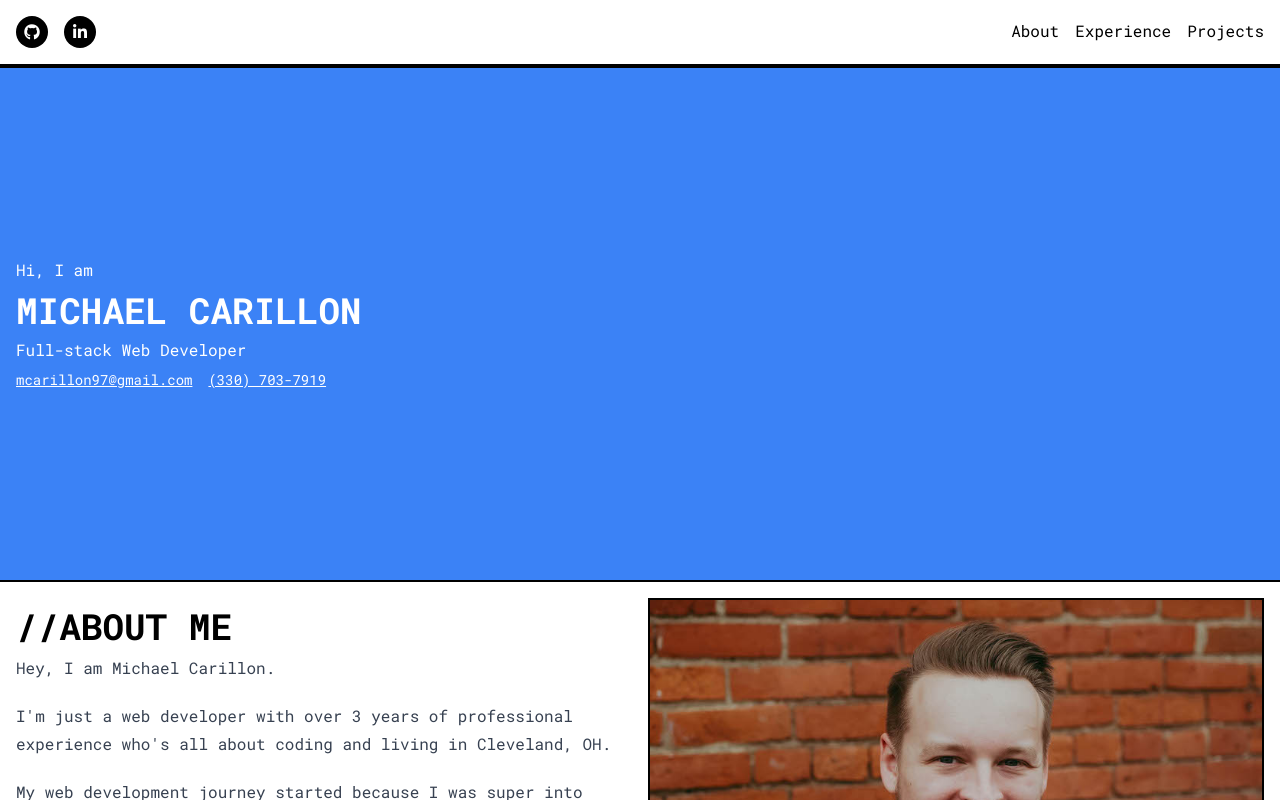
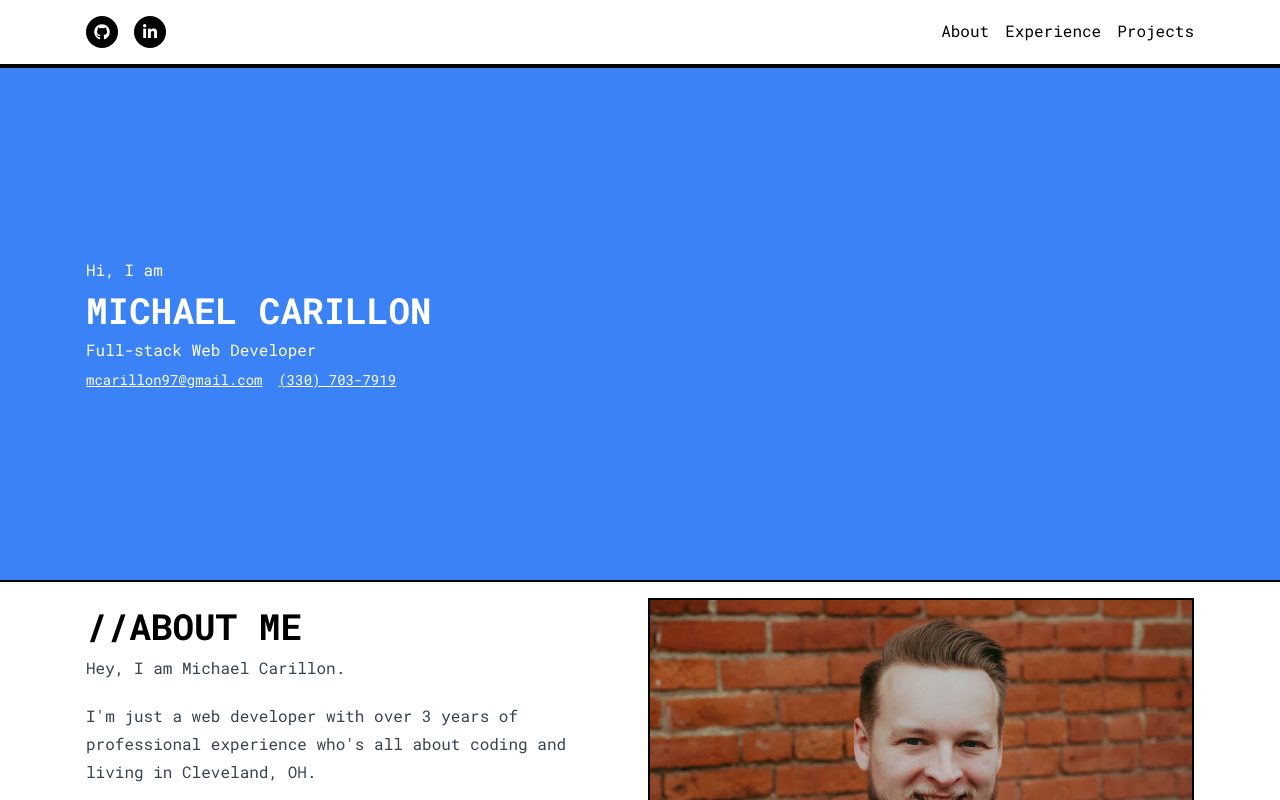
Before and after one commit to mike3497/michael-carillon-portfolio, a Nuxt app: page / in a window 1280 px wide. Shown: the top 800 px of the page. Built offline with nearby package versions, Linux system fonts and the light colour scheme.

Commit message:
feat: adjust container size

```diff
--- a/tailwind.config.js
+++ b/tailwind.config.js
@@ -12,6 +12,12 @@ module.exports = {
     container: {
       center: true,
       padding: '1rem',
+      screens: {
+        xs: '100%',
+        sm: '100%',
+        md: '1140px',
+        lg: '1140px',
+      },
     },
     extend: {
       fontFamily: {
```
